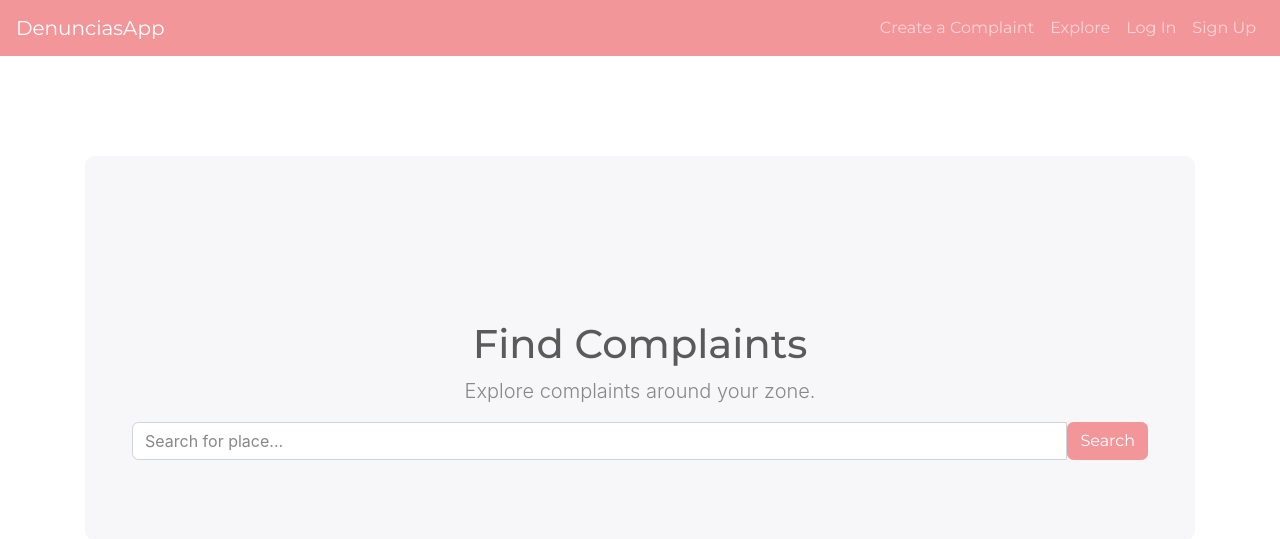
After one commit to ralphsliger/DenunciasApp, a Python web app: template App/templates/complaint/explore.html in a window 1280 px wide. The commit adds this page. Shown: the top 539 px of the page. Run offline with Jinja, Linux system fonts and the light colour scheme; the template is opened without the code that fills it, so the values that code supplies are empty; some libraries are stand-ins or nearby versions.

Commit message:
/explore
listado de quejas global

```diff
--- a/App/templates/base.html
+++ b/App/templates/base.html
@@ -78,6 +78,9 @@
           <li class="nav-item {% if request.endpoint =='complaint_page.create' %}  active {% endif %}">
             <a class="nav-link" href="{{ url_for('complaint_page.create') }}">Create a Complaint</a>
           </li>
+          <li class="nav-item {% if request.endpoint == 'complaint_page.explore' %}active{% endif %}">
+            <a class="nav-link" href="{{ url_for('complaint_page.explore') }}">Explore</a>
+          </li>
           {% if session.email %}
         <li class="nav-item dropdown">
             <a class="nav-link dropdown-toggle" data-toggle="dropdown" href="#" role="button" aria-haspopup="true" aria-expanded="false">{{ session.email }}</a>
--- /dev/null
+++ b/App/templates/complaint/explore.html
@@ -0,0 +1,107 @@
+{% extends "base.html" %}
+{% block title %} Explore {% endblock %}
+{% block content %}
+
+<div class="jumbotron text-center">
+    <div class="container">
+        <h1 class="jumbotron-heading">
+            Find Complaints
+        </h1>
+        <p class="lead text-muted">
+            Explore complaints around your zone.
+        </p>
+
+        <form method="GET" action="{{ url_for('complaint_page.explore') }}">
+            <div class="input-group">
+                <input type="text" class="form-control" placeholder="Search for place..."
+                       id="autocomplete">
+                <input type="hidden" name="place" id="place">
+                <input type="hidden" name='lng' id="lng">
+                <input type="hidden" name="lat" id="lat">
+                <span class="input-group-btn">
+                    <button class="btn btn-secondary" type="submit">
+                        Search
+                    </button>
+                </span>
+            </div>
+        </form>
+    </div>
+
+</div>
+
+{% if complaints and complaints.pages > 0 %}
+<p class="text-muted text-center">
+    Complaints near {{ place }}
+</p>
+
+
+<div class="row">
+    {% for complaint in complaints.items %}
+    <div class="col-md-6 complaint-item">
+        <div class="card">
+            <a href="{{ url_for('complaint_page.public', id=complaint.id) }}" target="_blank">
+            {% if complaint.complaint_photo %}
+            <img class="card-img-top complaint-photo-item" src="{{ complaint.complaint_photo}}">
+            {% else %}
+            <img class="card-img-top complaint-photo-item" src="{{ url_for('static', filename='img/complaint.png')}}">
+            {% endif %}
+            </a>
+            <div class="card-block">
+                <h4 class="card-title">
+                    {{ complaint.name }}
+                </h4>
+                <p class="card-text">
+                    {{ complaint.description[:150] }}
+                </p>
+                <p class="card-text">
+                    <i class="fa fa-map-marker" aria-hidden="true"></i>
+                    <a href="http://maps.google.com?q={{ party.place }}" target="_blank">
+                    {{ complaint.place }}
+                    </a>
+                    <br>
+                    <i class="fa fa-users" aria-hidden="true"></i>
+                    {{ complaint.follow|length }} Support
+                </p>
+            </div>
+        </div>
+    </div>
+    {% endfor %}
+</div>
+
+<div class="row justify-content-center">
+    <ul class="pagination">
+        {% if complaints.has_prev %}
+        <li class="page-item">
+            <a class="page-link" href="{{ url_for('complaint_page.explore',
+            complaint_page_number=complaints.prev_num, place=place, lng=lng, lat=lat) }}">
+                <span>&laquo;</span>
+            </a>
+        </li>
+        {% endif %}
+        <li class="page-item">
+            <p class="page-link">
+                Page {{ complaints.page }} of {{ complaints.pages }}
+            </p>
+        </li>
+        {% if complaints.has_next %}
+        <li class="page-item">
+            <a class="page-link" href="{{ url_for('complaint_page.explore',
+            complaint_page_number=complaints.next_num, place=place, lng=lng, lat=lat) }}">
+                <span>&raquo;</span>
+            </a>
+        </li>
+        {% endif %}
+    </ul>
+</div>
+{% elif place %}
+<p class="text-muted text-center">
+    We couldn't find any complaints here :(
+</p>
+
+{% else %}
+{% endif %}
+
+{% endblock %}
+{% block javascript %}
+{% include "googleapi.html" %}
+{% endblock %}
```
Also changed, not shown: App/complaint/views.py (+14 -0 lines).
